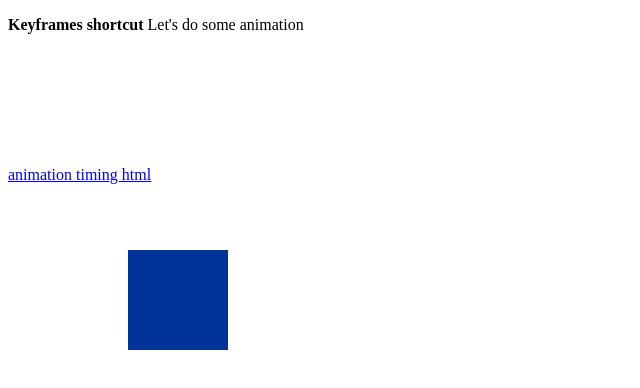
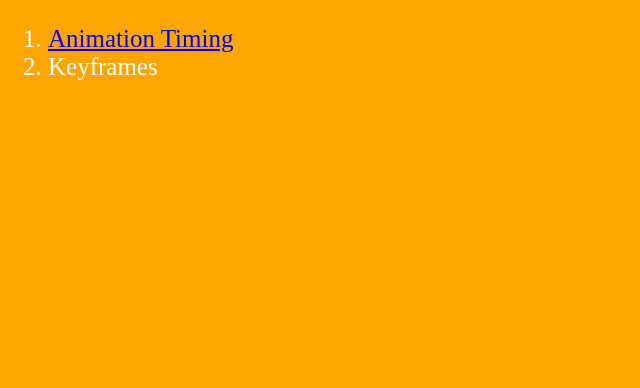
Before and after one commit to vanijyatechnology/css_animation, a plain HTML site: page index.html in a window 1280 px wide. Shown: the whole page, without its empty margins (0-640 px from the left). Drawn offline with Linux system fonts and the light colour scheme.

Commit message:
Update index.html

```diff
--- a/index.html
+++ b/index.html
@@ -2,33 +2,17 @@
 <html>
 <head>
 <style>
-div {
-  width: 100px;
-  height: 100px;
-  background-color: red;
-  position: relative;
-  animation-name: example;
-  animation-duration: 5s;
-  animation-timing-function: linear;
-  animation-delay: 2s;
-  animation-iteration-count: infinite;
-  animation-direction: alternate;
-}
-
-@keyframes example {
-  0%   {background-color:red; left:0px; top:0px;}
-  25%  {background-color:yellow; left:200px; top:0px;}
-  50%  {background-color:blue; left:200px; top:200px;}
-  75%  {background-color:green; left:0px; top:200px;}
-  100% {background-color:red; left:0px; top:0px;}
+body {
+  background-color: orange;
+  color:white;
+  font-size:25px;
 }
 </style>
 </head>
 <body>
-
-<p><b>Keyframes shortcut</b> Let's do some animation</p>
-
-<div></div>
-  <p><a href="animation_timing.html">animation timing html</a></p>
+<ol>
+  <li><a href="animation_timing.html">Animation Timing</a></li>
+  <li><a href="keyframes.html"></a>Keyframes</li>
+  <ol>
 </body>
 </html>
```
